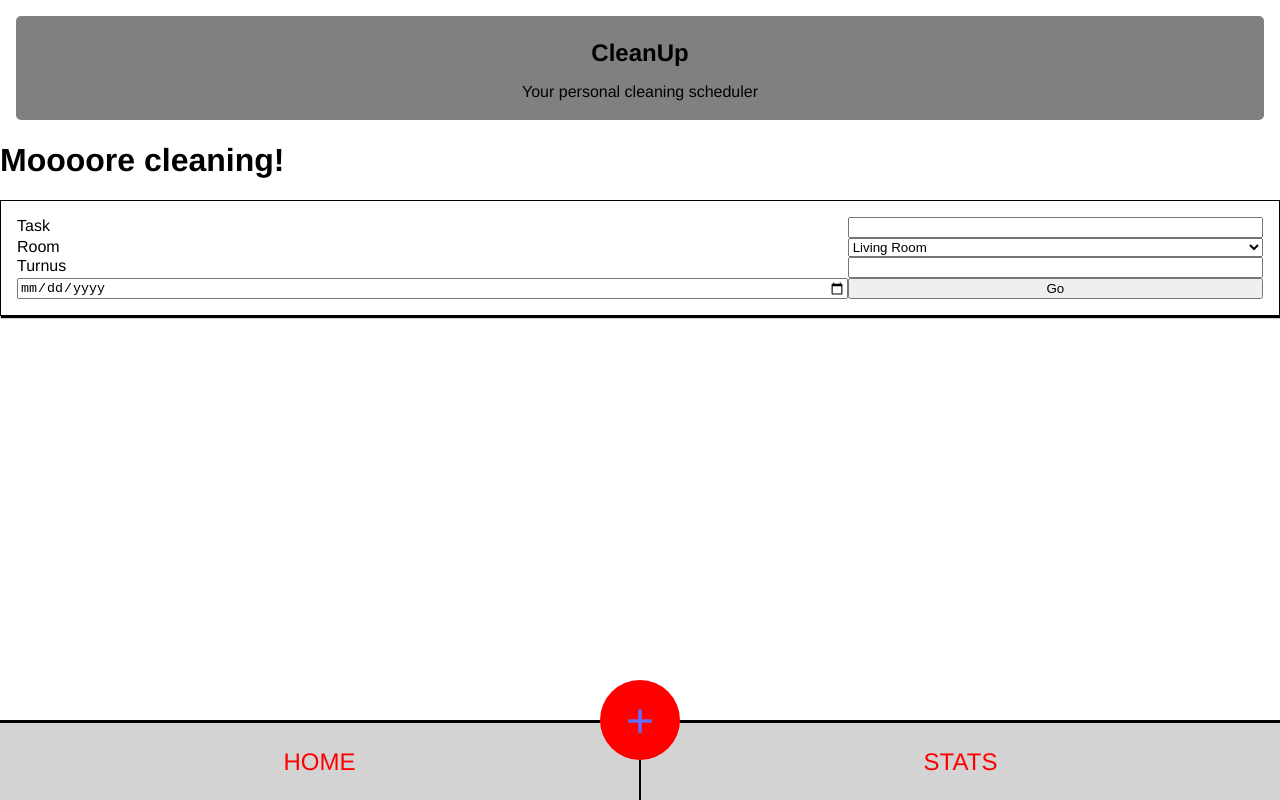
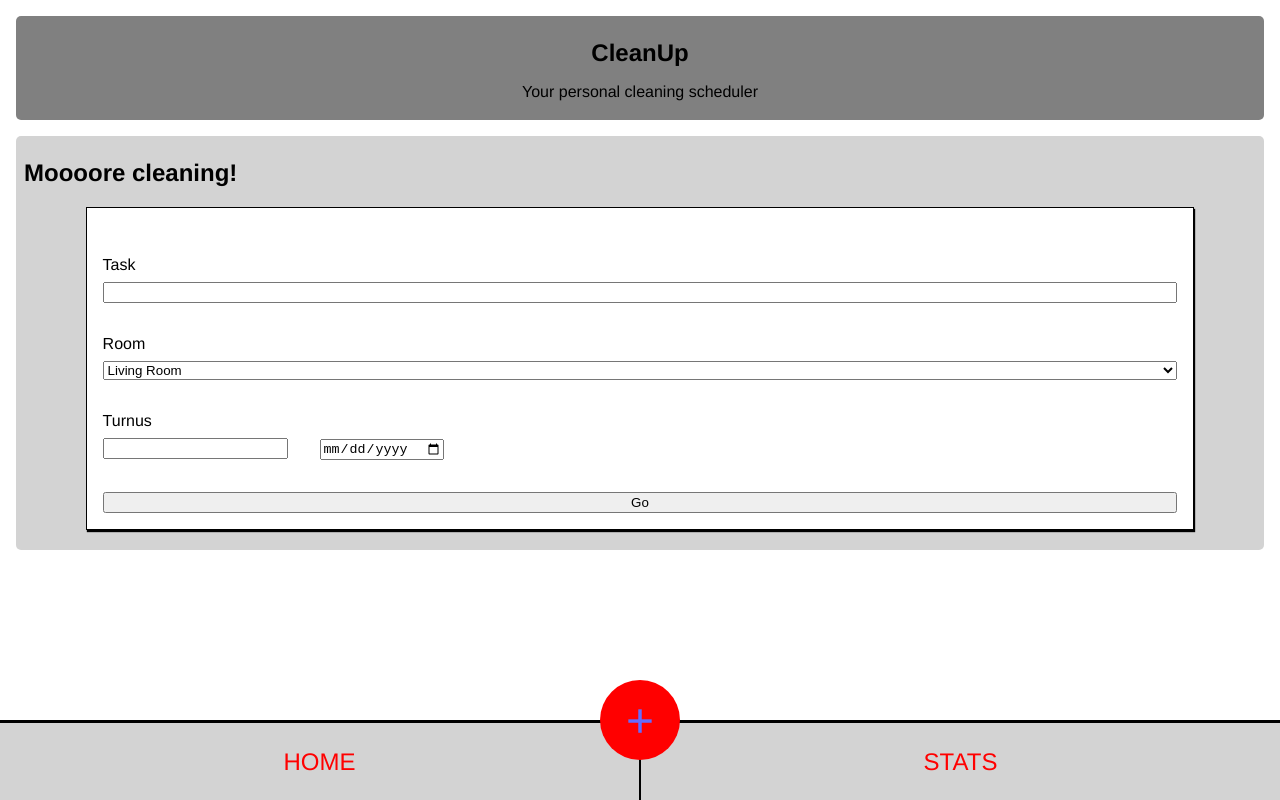
Before and after one commit to PhilippWeiss85/CleanUp, a React (Vite) app: page /newtask in a window 1280 px wide. Built offline with nearby package versions, Linux system fonts and the light colour scheme.

Commit message:
update styling

```diff
--- a/src/components/TaskForm/NewTask.css
+++ b/src/components/TaskForm/NewTask.css
@@ -1,9 +1,23 @@
+
+label {
+    margin: 2rem 0 0.5rem 0;
+}
+
+button {
+    margin-top: 2rem;
+}
+
+.turnus--number {
+    margin-right: 2rem;
+}
+
 .formcontainer {
     border: 1px solid black;
     box-shadow: 1px 2px 1px black;
     padding: 1rem;
     margin: 1rem auto;
     background-color: white;
-    display: grid;
-    grid-template-columns: 2fr 1fr;
+    display: flex;
+    flex-direction: column;
+    width: 90%;
 }
--- a/src/components/TaskForm/NewTask.jsx
+++ b/src/components/TaskForm/NewTask.jsx
@@ -1,10 +1,17 @@
 import "./NewTask.css"
 
 function CreateNewTask() {
+    function submitHandler (event) {
+        event.preventDefault()
+
+    }
+
+
+
   return (
-    <>
+    <section>
       <h1>Moooore cleaning!</h1>
-      <form className="formcontainer">
+      <form className="formcontainer" onSubmit={submitHandler}>
         <label>Task</label>
         <input type="text"></input>
         <label>Room</label>
@@ -15,11 +22,13 @@ function CreateNewTask() {
           <option>Bed Room</option>
         </select>
         <label>Turnus</label>
-        <input type="number"></input>
+        <div>
+        <input type="number" className="turnus--number"></input>
         <input type="date"></input>
+        </div>
         <button type="submit">Go</button>
       </form>
-    </>
+    </section>
   );
 }
 
```
